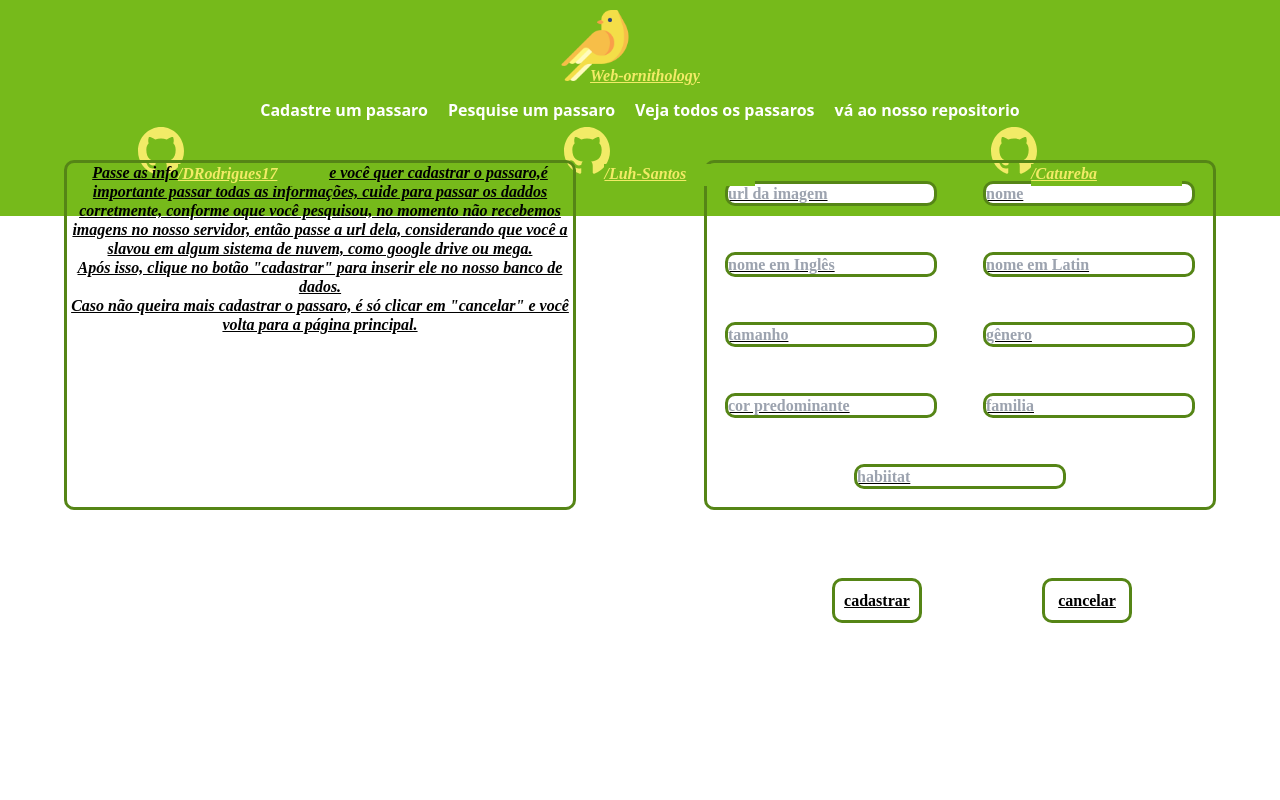
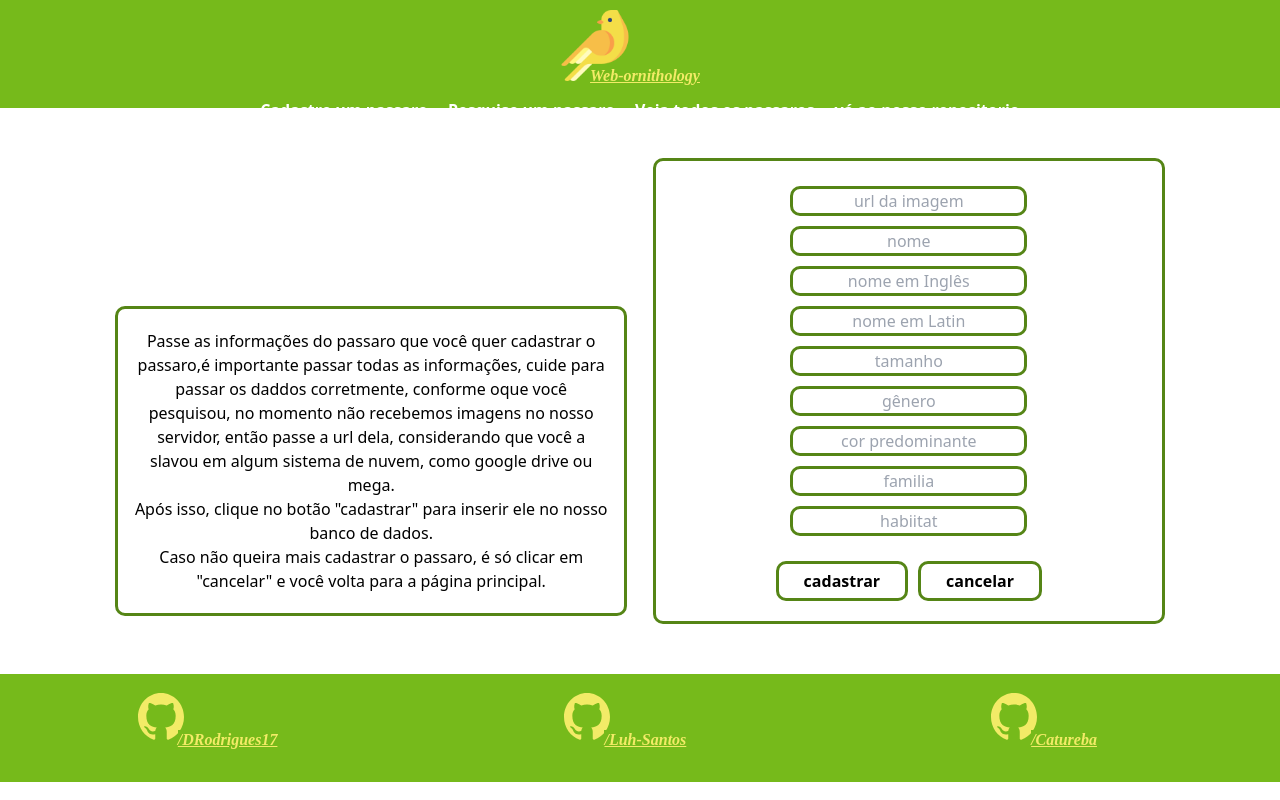
Before and after one commit to DRodrigues17/web-ornithology, an Angular app in the folder frontend/: page /post in a window 1280 px wide. Built offline with nearby package versions, Linux system fonts and the light colour scheme.

Commit message:
Update página de cadastro

```diff
--- a/frontend/src/app/Components/tela-postagem/tela-postagem.component.css
+++ b/frontend/src/app/Components/tela-postagem/tela-postagem.component.css
@@ -1,63 +1,62 @@
-
-.div-instrucoes{
-    width: 40%;
-    height: 350px;
-    top: 20%;
-    right: 55%;
-    border: solid #558516;
+*{
+    text-align: center;
+}
+.conteiner{
+    width: 82vw;
+    margin: 50px auto 50px;
+    /* padding: 30px 0; */
+}
+.right-box,.left-box{
+    display: inline-block;
+    width: 40vw;
+    border: 3px solid #558516;
     border-radius: 10px;
-    display: inline-block;
+}
+.left-box{
+    margin-right: 1vw;
+    padding: 20px 15px;
+}
+.right-box{
+    margin-left: 1vw;
+    padding: 20px 0;
 }
 
+.cadastro-conteiner{
+    margin: 0 auto;
+    width: 80%;
+}
 .input-container{
-    width: 40%;
-    height: 350px;
-    top:20%;
-    left: 55%;
-    border: solid #558516;
-    border-radius: 10px;
-    display: flex;
-    flex-direction: row;
-    justify-content: space-around;
-    align-items: center;
-    flex-wrap: wrap;
-    gap: 10px
+
 }
 
 
+
 .inputs{
+    margin: 5px 15px;
     border: solid #558516;
     border-radius: 10px;
+
 }
 
 .button-container{
-    width: 300px;
-    left: 65%;
-    bottom: 25%;
-    display: flex;
-    flex-direction: row;
-    justify-content: space-between;
-    transition: 1s;
+   margin-top: 20px;
 }
 
 .botoes-pesquisa{
+    margin: 0 5px;
+    font-weight: bold;
     border: solid #558516;
-    width: 90px;
-    height: 45px;
     border-radius: 10px;
+    padding: 5px 25px;
     transition: 1s;
 }
 
 .botao-cadastrar:hover{
     border-color: rgb(0, 0, 145);
     background-color: blue;
-    width: 100px;
-    height: 55px;
 }
 
 .botao-cancelar:hover{
     border-color: rgb(168, 0, 0);
     background-color: red;
-    width: 100px;
-    height: 55px;
 }
--- a/frontend/src/app/Components/tela-postagem/tela-postagem.component.html
+++ b/frontend/src/app/Components/tela-postagem/tela-postagem.component.html
@@ -1,4 +1,6 @@
-    <div class="app-words absolute div-instrucoes">
+<div class="conteiner">
+    <div class="left-box">
+        <div class="div-instrucoes">
             <h5>
                 <p>
                     Passe as informações do passaro que você quer cadastrar o passaro,é importante
@@ -16,8 +18,11 @@
                 </p>
             </h5>
         </div>
-
-    <div class="app-words absolute input-container">
+    </div>
+    <div class="right-box">
+        <!-- app-words absolute -->
+        <div class="cadastro-conteiner">
+            <div class="input-container">
                 <input class="inputs" type="text" placeholder="url da imagem">
                 <input class="inputs" type="text" placeholder="nome">
                 <input class="inputs" type="text" placeholder="nome em Inglês">
@@ -28,7 +33,11 @@
                 <input class="inputs" type="text" placeholder="familia">
                 <input class="inputs" type="text" placeholder="habiitat">
             </div>
-    <div class="app-words absolute button-container">
+            <div class="button-container">
                 <button class="botoes-pesquisa botao-cadastrar" onclick="">cadastrar</button>
                 <button class="botoes-pesquisa botao-cancelar" routerLink="list">cancelar</button>
             </div>
+        </div>
+    </div>
+
+</div>
```
Lines whose indentation alone changed are shown as unchanged.
